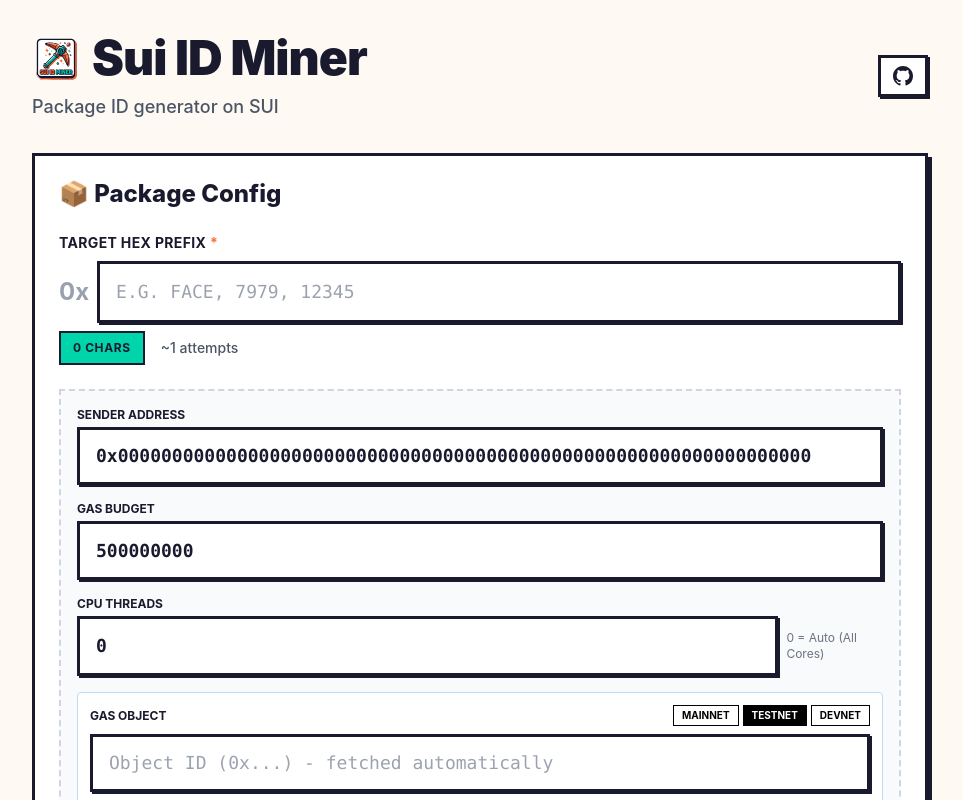
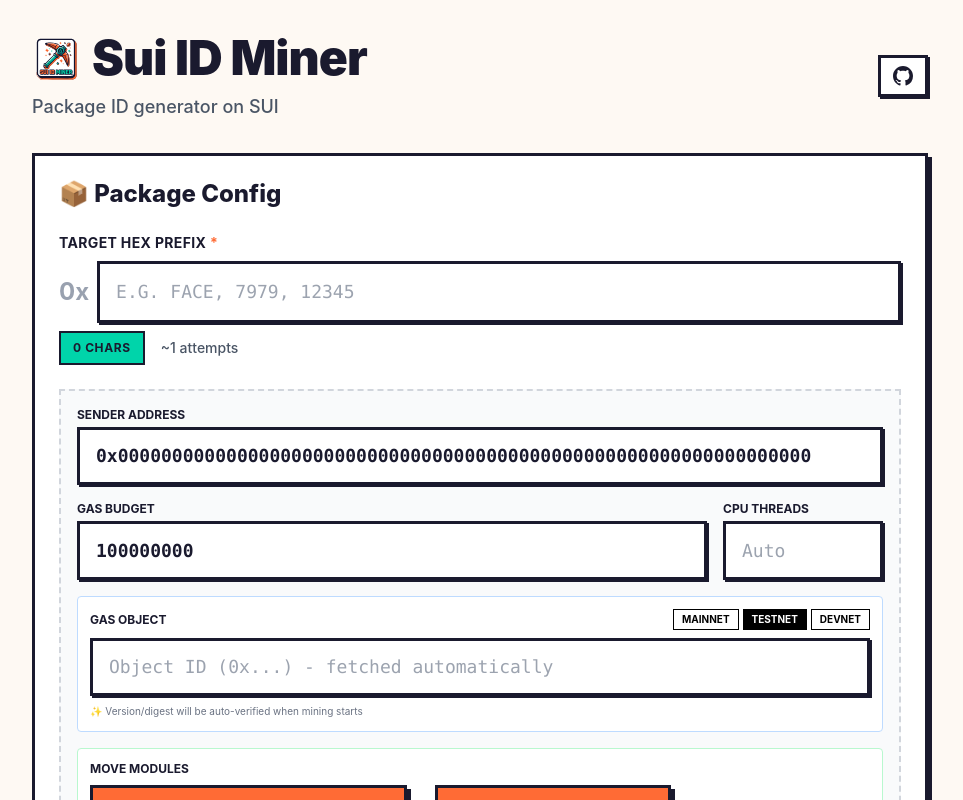
Before and after one commit to Kay-79/sui-id-miner, a React (Vite) app in the folder app/: page / in a window 1280 px wide. Shown: the top 800 px of the page, without its empty margins (160-1123 px from the left). Built offline with nearby package versions, Linux system fonts and the light colour scheme; no server answers.

Commit message:
fix: Incorrect number of attempts displayed

```diff
--- a/app/src/App.tsx
+++ b/app/src/App.tsx
@@ -20,7 +20,7 @@
     const [prefix, setPrefix] = useState("");
 
     // Package Mode Specific Config
-    const [baseGasBudget, setBaseGasBudget] = useState(500000000);
+    const [baseGasBudget, setBaseGasBudget] = useState(100000000);
 
     // Package Mode: Module storage + Gas Object
     const [modulesBase64, setModulesBase64] = useState<string[]>([]);
@@ -125,21 +125,21 @@
             }
 
             // Auto-fetch gas object version/digest right before mining
-            showToast("⏳ Fetching gas object details...", "info");
+            showToast("Fetching gas object details...", "info");
 
             try {
                 const client = new SuiClient({ url: getFullnodeUrl(network) });
                 const data = await client.getObject({ id: gasObjectId });
 
                 if (!data.data) {
-                    showToast("❌ Gas object not found!", "error");
+                    showToast("Gas object not found!", "error");
                     return;
                 }
 
                 const gasVersion = data.data.version;
                 const gasDigest = data.data.digest;
 
-                showToast(`✅ Gas object verified: v${gasVersion}`, "success");
+                showToast(`Gas object verified: v${gasVersion}`, "success");
 
                 // Start mining - hook auto-tracks epoch (gas digest) and resumes nonce
                 wsMiner.startPackageMining({
@@ -154,7 +154,7 @@
                     threads: threadCount > 0 ? threadCount : undefined,
                 });
             } catch (e: any) {
-                showToast("❌ Failed to fetch gas object: " + e.message, "error");
+                showToast("Failed to fetch gas object: " + e.message, "error");
             }
             return;
         }
--- a/app/src/components/ConfigCard.tsx
+++ b/app/src/components/ConfigCard.tsx
@@ -235,8 +235,9 @@
                             />
                         </div>
 
-                        {/* Gas Budget */}
-                        <div>
+                        {/* Gas Budget & Thread Count - same row */}
+                        <div className="flex gap-4">
+                            <div className="flex-1">
                                 <label className="block text-xs font-bold uppercase mb-1">Gas Budget</label>
                                 <input
                                     type="number"
@@ -245,24 +246,20 @@
                                     className="brutal-input font-mono text-sm"
                                 />
                             </div>
-
-                        {/* Thread Count */}
-                        <div>
+                            <div className="w-40">
                                 <label className="block text-xs font-bold uppercase mb-1">CPU Threads</label>
                                 <div className="flex items-center gap-2">
                                     <input
                                         type="number"
                                         min={0}
                                         max={64}
-                                    value={threadCount}
+                                        value={threadCount || ''}
                                         onChange={(e) => setThreadCount(Math.max(0, parseInt(e.target.value) || 0))}
                                         className="brutal-input font-mono text-sm py-1 w-20"
                                         disabled={isRunning}
-                                    placeholder="0"
+                                        placeholder="Auto"
                                     />
-                                <span className="text-xs text-gray-500">
-                                    {threadCount === 0 ? '0 = Auto (All Cores)' : `${threadCount} thread${threadCount > 1 ? 's' : ''}`}
-                                </span>
+                                </div>
                             </div>
                         </div>
 
```
Also changed, not shown: 1 other file (tests, documents, lock files or other folders). Lines whose indentation alone changed are shown as unchanged.
